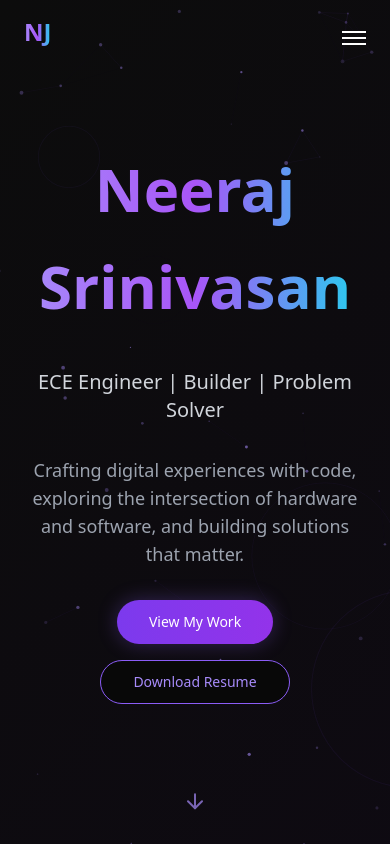
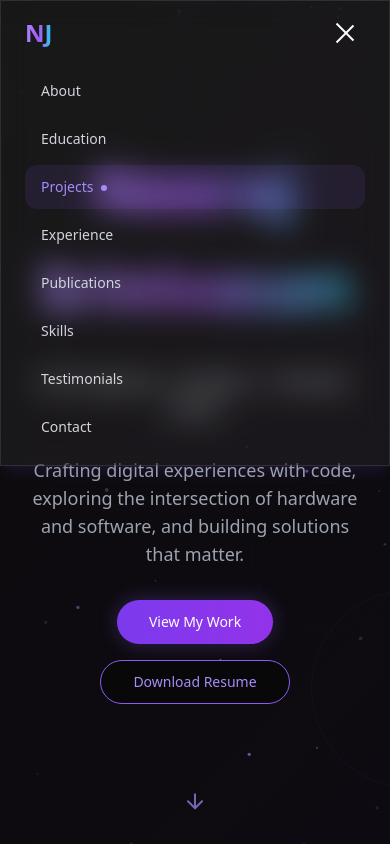
Before and after one commit to njcodez/portfolio, a React (Vite) app: page / in a window 390 px wide. Both pictures are taken after a click on the button "Open menu". Shown: the top 844 px of the page. Built offline with nearby package versions, Linux system fonts and the light colour scheme.

Commit message:
burger menu

```diff
--- a/src/components/Navigation.tsx
+++ b/src/components/Navigation.tsx
@@ -1,10 +1,11 @@
 
 import React, { useState, useEffect } from 'react';
-import { motion } from 'framer-motion';
+import { motion, AnimatePresence, type Variants } from 'framer-motion';
 
 const Navigation: React.FC = () => {
   const [activeSection, setActiveSection] = useState('');
   const [isScrolled, setIsScrolled] = useState(false);
+  const [menuOpen, setMenuOpen] = useState(false);
 
   const navItems = [
     { id: 'about', label: 'About' },
@@ -14,14 +15,13 @@
     { id: 'publications', label: 'Publications' },
     { id: 'skills', label: 'Skills' },
     { id: 'testimonials', label: 'Testimonials' },
-    { id: 'contact', label: 'Contact' }
+    { id: 'contact', label: 'Contact' },
   ];
 
   useEffect(() => {
     const handleScroll = () => {
       setIsScrolled(window.scrollY > 50);
 
-      // Update active section based on scroll position
       const sections = navItems.map(item => document.getElementById(item.id));
       const scrollPosition = window.scrollY + 200;
 
@@ -34,33 +34,80 @@
       }
     };
 
-    window.addEventListener('scroll', handleScroll);
+    window.addEventListener('scroll', handleScroll, { passive: true });
     return () => window.removeEventListener('scroll', handleScroll);
   }, []);
 
+  // Close menu on resize to desktop
+  useEffect(() => {
+    const onResize = () => {
+      if (window.innerWidth >= 768) setMenuOpen(false);
+    };
+    window.addEventListener('resize', onResize);
+    return () => window.removeEventListener('resize', onResize);
+  }, []);
+
   const scrollToSection = (sectionId: string) => {
+    setMenuOpen(false);
+    // Small delay so the menu animates out before scrolling
+    setTimeout(() => {
       const element = document.getElementById(sectionId);
       if (element) {
         element.scrollIntoView({ behavior: 'smooth' });
       }
+    }, 120);
   };
 
   const scrollToTop = () => {
+    setMenuOpen(false);
     window.scrollTo({ top: 0, behavior: 'smooth' });
   };
 
+  // Burger icon lines animation
+  const topLine: Variants = {
+    closed: { rotate: 0, y: 0 },
+    open: { rotate: 45, y: 7 },
+  };
+  const midLine: Variants = {
+    closed: { opacity: 1, scaleX: 1 },
+    open: { opacity: 0, scaleX: 0 },
+  };
+  const botLine: Variants = {
+    closed: { rotate: 0, y: 0 },
+    open: { rotate: -45, y: -7 },
+  };
+
+  // Mobile menu slide-down
+  const menuVariants: Variants = {
+    hidden: { opacity: 0, height: 0, transition: { duration: 0.25, ease: 'easeInOut' } },
+    visible: {
+      opacity: 1,
+      height: 'auto',
+      transition: { duration: 0.3, ease: 'easeInOut', staggerChildren: 0.05, delayChildren: 0.05 },
+    },
+    exit: { opacity: 0, height: 0, transition: { duration: 0.22, ease: 'easeInOut' } },
+  };
+
+  const itemVariants: Variants = {
+    hidden: { opacity: 0, x: -16 },
+    visible: { opacity: 1, x: 0, transition: { type: 'spring', stiffness: 220, damping: 22 } },
+    exit: { opacity: 0, x: -12, transition: { duration: 0.15 } },
+  };
+
   return (
+    <>
       <motion.nav
         initial={{ y: -100, opacity: 0 }}
         animate={{ y: 0, opacity: 1 }}
         transition={{ duration: 0.8, delay: 1 }}
         className={`fixed top-0 left-0 right-0 z-50 transition-all duration-300 ${
-        isScrolled
+          isScrolled || menuOpen
             ? 'glass-effect shadow-lg shadow-violet-500/10'
             : 'bg-transparent'
         }`}
       >
         <div className="container mx-auto px-6">
+          {/* Top bar */}
           <div className="flex items-center justify-between h-16">
             <motion.button
               onClick={scrollToTop}
@@ -71,8 +118,9 @@
               NJ
             </motion.button>
 
+            {/* Desktop nav */}
             <div className="hidden md:flex items-center space-x-8">
-            {navItems.map((item) => (
+              {navItems.map(item => (
                 <button
                   key={item.id}
                   onClick={() => scrollToSection(item.id)}
@@ -88,26 +136,92 @@
                       layoutId="activeSection"
                       className="absolute -bottom-1 left-0 right-0 h-0.5 bg-violet-400"
                       initial={false}
-                    transition={{ type: "spring" as const, stiffness: 380, damping: 30 }}
+                      transition={{ type: 'spring', stiffness: 380, damping: 30 }}
                     />
                   )}
                 </button>
               ))}
             </div>
 
-          {/* Mobile menu button - simplified for now */}
-          <div className="md:hidden">
-            <button className="text-white">
-              <div className="w-6 h-6 flex flex-col justify-center space-y-1">
-                <div className="w-full h-0.5 bg-current"></div>
-                <div className="w-full h-0.5 bg-current"></div>
-                <div className="w-full h-0.5 bg-current"></div>
+            {/* Burger button (mobile) */}
+            <motion.button
+              className="md:hidden flex flex-col justify-center items-center w-10 h-10 gap-0 rounded-lg focus:outline-none"
+              onClick={() => setMenuOpen(prev => !prev)}
+              aria-label={menuOpen ? 'Close menu' : 'Open menu'}
+              whileTap={{ scale: 0.9 }}
+            >
+              <motion.span
+                className="block w-6 h-0.5 bg-white origin-center"
+                variants={topLine}
+                animate={menuOpen ? 'open' : 'closed'}
+                transition={{ duration: 0.25 }}
+              />
+              <motion.span
+                className="block w-6 h-0.5 bg-white mt-1.5 origin-center"
+                variants={midLine}
+                animate={menuOpen ? 'open' : 'closed'}
+                transition={{ duration: 0.2 }}
+              />
+              <motion.span
+                className="block w-6 h-0.5 bg-white mt-1.5 origin-center"
+                variants={botLine}
+                animate={menuOpen ? 'open' : 'closed'}
+                transition={{ duration: 0.25 }}
+              />
+            </motion.button>
           </div>
-            </button>
+
+          {/* Mobile dropdown */}
+          <AnimatePresence>
+            {menuOpen && (
+              <motion.div
+                key="mobile-menu"
+                variants={menuVariants}
+                initial="hidden"
+                animate="visible"
+                exit="exit"
+                className="md:hidden overflow-hidden"
+              >
+                <div className="flex flex-col pb-4 pt-1 gap-1">
+                  {navItems.map(item => (
+                    <motion.button
+                      key={item.id}
+                      variants={itemVariants}
+                      onClick={() => scrollToSection(item.id)}
+                      className={`text-left px-4 py-3 rounded-xl text-sm font-medium transition-colors duration-200 ${
+                        activeSection === item.id
+                          ? 'text-violet-400 bg-violet-500/10'
+                          : 'text-gray-300 hover:text-white hover:bg-white/5'
+                      }`}
+                    >
+                      {item.label}
+                      {activeSection === item.id && (
+                        <span className="ml-2 inline-block w-1.5 h-1.5 rounded-full bg-violet-400 align-middle" />
+                      )}
+                    </motion.button>
+                  ))}
                 </div>
-        </div>
+              </motion.div>
+            )}
+          </AnimatePresence>
         </div>
       </motion.nav>
+
+      {/* Backdrop (tapping outside closes the menu) */}
+      <AnimatePresence>
+        {menuOpen && (
+          <motion.div
+            key="backdrop"
+            initial={{ opacity: 0 }}
+            animate={{ opacity: 1 }}
+            exit={{ opacity: 0 }}
+            transition={{ duration: 0.2 }}
+            className="fixed inset-0 z-40 md:hidden"
+            onClick={() => setMenuOpen(false)}
+          />
+        )}
+      </AnimatePresence>
+    </>
   );
 };
 
```
Lines whose indentation alone changed are shown as unchanged.
